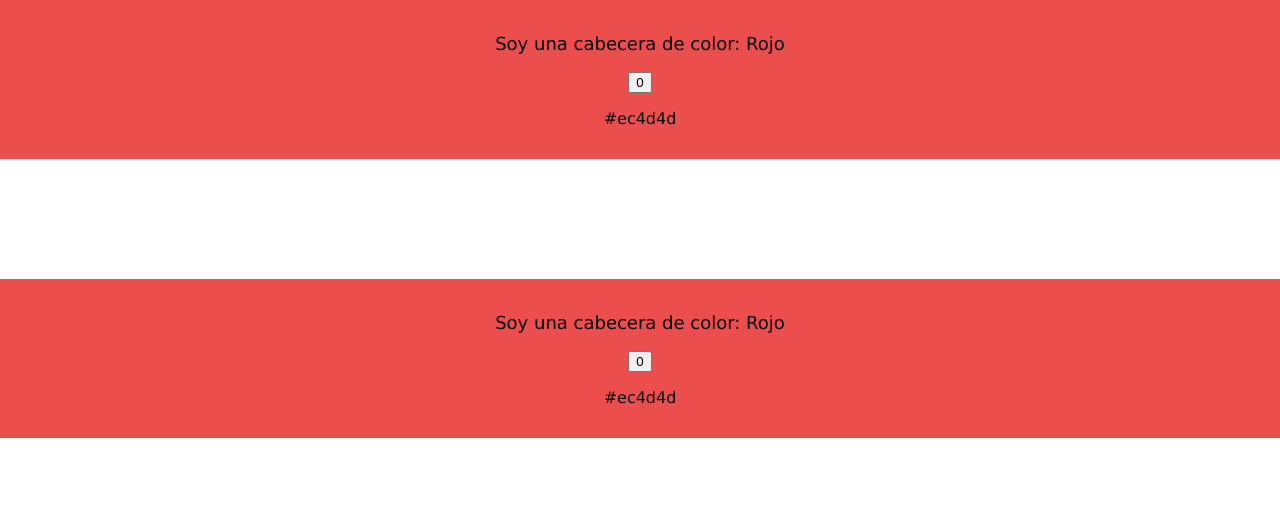
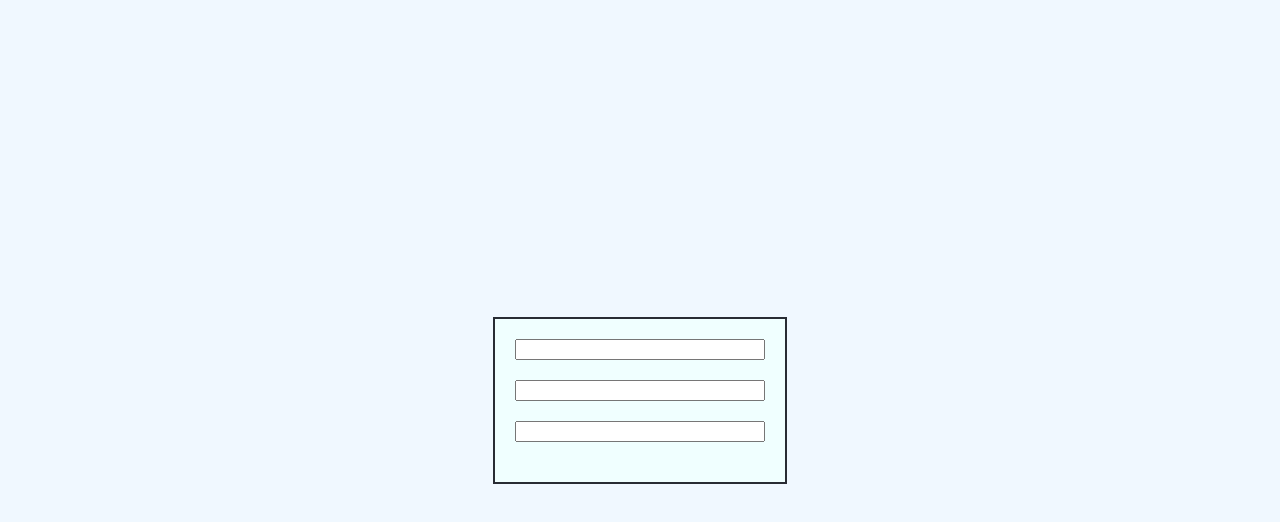
Before and after one commit to raulanatol/testing-enzyme-react, a React (Create React App) app: page / in a window 1280 px wide. Shown: the top 522 px of the page. Built offline with nearby package versions, Linux system fonts and the light colour scheme.

Commit message:
Forms test

```diff
--- a/src/App.tsx
+++ b/src/App.tsx
@@ -1,18 +1,10 @@
 import React from 'react';
-import { Header } from './components/Header/Header';
-import { Footer } from './components/Footer/Footer';
+import { Login } from './pages/Login/Login';
 
 function App() {
     return (
         <div>
-            <Header/>
-            <br/>
-            <br/>
-            <br/>
-            <br/>
-            <br/>
-            <br/>
-            <Footer/>
+            <Login/>
         </div>
     );
 }
--- /dev/null
+++ b/src/pages/Login/Login.tsx
@@ -0,0 +1,100 @@
+import React, { FC, useState } from 'react';
+import styled from '@emotion/styled';
+
+const Container = styled.div`
+  display: flex;
+  width: 100vw;
+  height: 100vh;
+  justify-content: center;
+  align-items: center;
+  background: aliceblue;
+  margin: auto;
+`;
+
+const CenterBox = styled.div`
+  width: 250px;
+  display: flex;
+  padding: 20px;
+  margin: 20px;
+  background: azure;
+  border: 2px solid #282c34;
+  flex-direction: column;
+`;
+
+const isEmailValid = (email?: string): boolean =>
+    Boolean(email && email.length > 3);
+
+const isPasswordValid = (password?: string): boolean =>
+    Boolean(password && password.length > 3);
+
+const isLoginValidForPost = (email?: string, password?: string): boolean =>
+    isEmailValid(email) && isPasswordValid(password);
+
+
+const isNumber = (value?:string): boolean => {
+    if (value && !isNaN(Number(value))) {
+        return true;
+    }
+
+    return false;
+}
+
+export const Login: FC = () => {
+    // const [email, setEmail] = useState('');
+    // const [password, setPassword] = useState('');
+    // const [age, setAge] = useState('');
+    //
+    // const handleChangeEmail = (event: any) => {
+    //     console.log(event.currentTarget.value);
+    //     setEmail(event.currentTarget.value);
+    // }
+    //
+    // const handleChangePassword = (event: any) => {
+    //     console.log(event.currentTarget.value);
+    //     setPassword(event.currentTarget.value);
+    // }
+    //
+    // const handleChangeAge = (event: any) => {
+    //     const newValue = event.currentTarget.value;
+    //     if (isNumber(newValue)) {
+    //         setAge(newValue);
+    //     }
+    //
+    //     if (!newValue) {
+    //         setAge('');
+    //     }
+    // }
+
+    // const isLoginEnabled = isLoginValidForPost(email, password);
+
+    return <Container>
+        <CenterBox>
+            <Input name="name" />
+            <br/>
+            <Input name="password" />
+            {/*<input value={password} name="password" onChange={handleChangePassword}/>*/}
+            <br/>
+            {/*<input value={age} name="age" onChange={handleChangeAge}/>*/}
+            <Input name="age" />
+            <br/>
+            {/*<button disabled={!isLoginEnabled}>Login</button>*/}
+        </CenterBox>
+    </Container>
+};
+
+interface InputProps {
+    name:string;
+    onChange?: () => void;
+}
+
+export const Input: FC<InputProps> = (props) => {
+    const [value, setValue] = useState('');
+
+    const handleChangeValue = (event: any) => {
+        setValue(event.currentTarget.value);
+    }
+
+    return <input value={value}
+                  name={props.name}
+                  onChange={handleChangeValue}/>
+};
```
Also changed, not shown: src/components/Menu/Menu.tsx (added, +55 -0 lines), src/components/NewMovie.tsx (added, +20 -0 lines).
